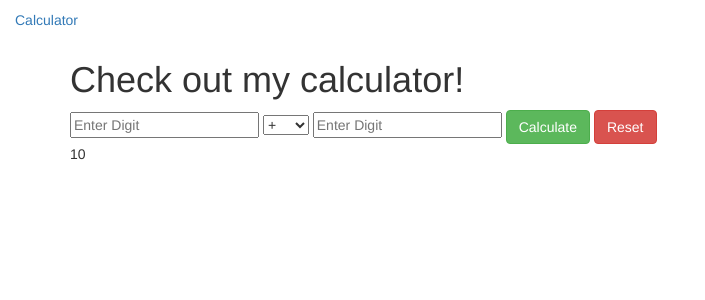
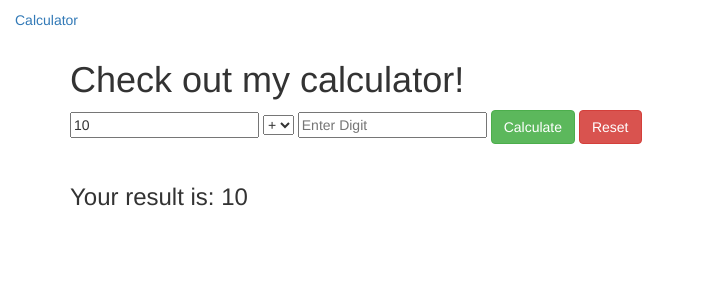
Before and after one commit to joegotflow83/django_calculator, a Django app: template templates/main/index.html in a window 1280 px wide. Shown: the top 300 px of the page, without its empty margins (0-705 px from the left). Run offline with Django 3.2, Linux system fonts and the light colour scheme; the template is opened without the code that fills it: most values are stand-ins (such as "Sample title", 1, 10 or a date in 2020); some libraries are stand-ins or nearby versions.

Commit message:
Completed Hard Mode

```diff
--- a/templates/main/index.html
+++ b/templates/main/index.html
@@ -4,24 +4,20 @@
   <h1>Check out my calculator!</h1>
   <form method="post" action="/">
     {% csrf_token %}
-    <input type="text" name="left_side" placeholder="Enter Digit">
+    <input type="text" name="left_side" placeholder="Enter Digit" value={{ total }}>
     <select name="operator">
       <option value="+" name="+">+</option>
       <option value="-" name="-">-</option>
       <option value="*" name+"*">*</option>
       <option value="/" name="/">/</option>
       <option value="^" name="^">^</option>
-      <option value="sqrt" name=sqrt">sqrt</option>
     </select>
     <input type="text" name="right_side" placeholder="Enter Digit">
     <span><input type="submit" value="Calculate" class="btn btn-success">
       <a href="{% url 'index' %}" class="btn btn-danger">Reset</a>
     </span>
-    {% if error %}
-      {{ error }}
-    {% endif %}
     <div>
-    {{ total | linebreaks }}
-
+    <br>
+    <h3>Your result is: {{ total }} </h3>
 
 {% endblock %}
```
